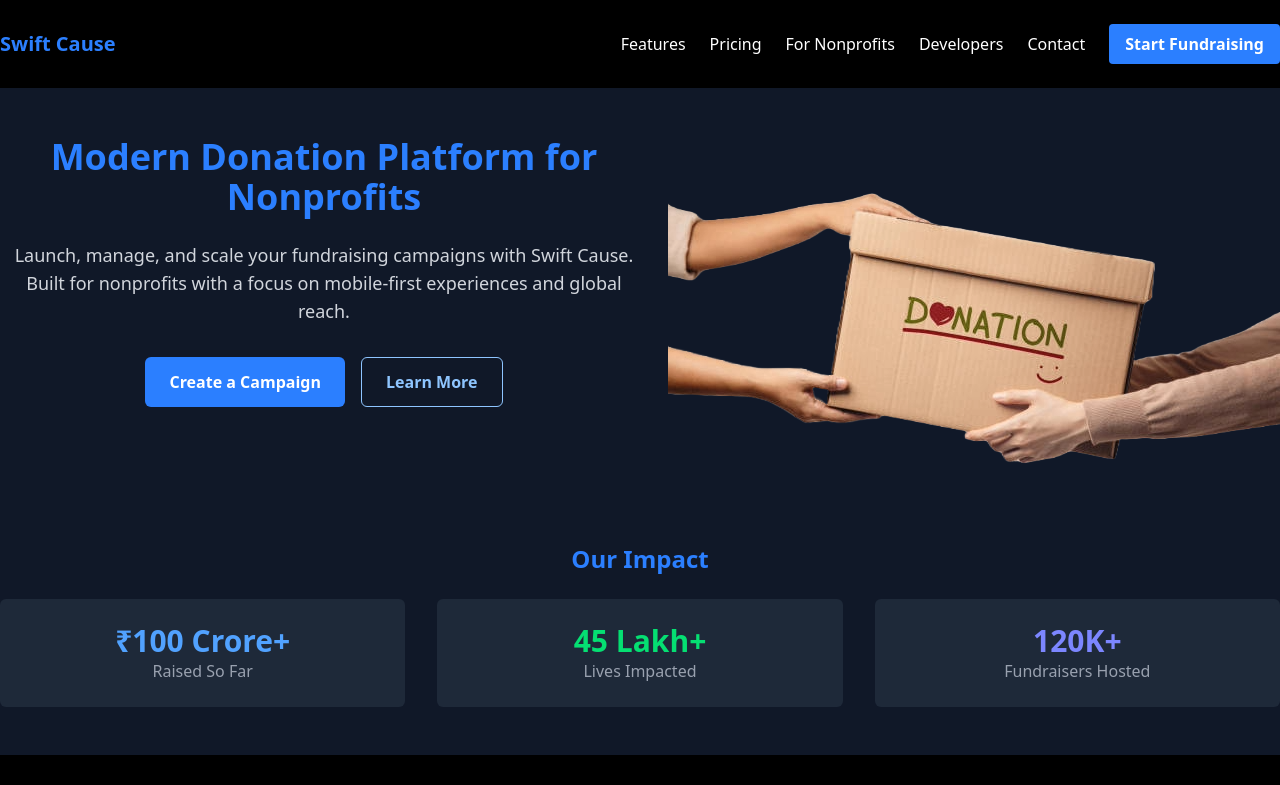
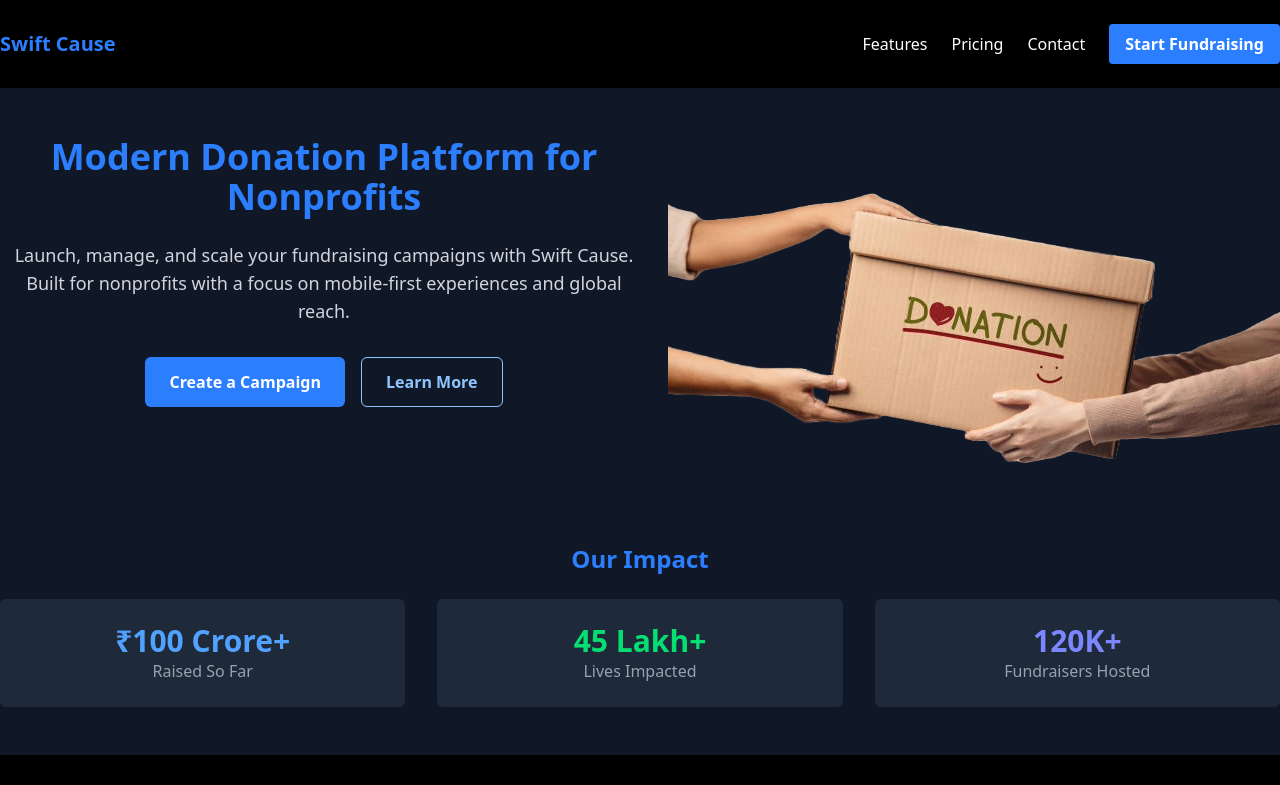
Before and after one commit to YNVSolutions/SwiftCause_Web, a Next.js app: page / in a window 1280 px wide. Shown: the top 785 px of the page. Built offline with nearby package versions, Linux system fonts and the light colour scheme.

Commit message:
removed extra non functional elements

```diff
--- a/app/Components/Others/NavBar.jsx
+++ b/app/Components/Others/NavBar.jsx
@@ -10,8 +10,6 @@ function Navbar() {
         <nav className="space-x-6">
           <Link href="/" className="text-white hover:text-blue-300">Features</Link>
           <Link href="/" className="text-white hover:text-blue-300">Pricing</Link>
-          <Link href="/" className="text-white hover:text-blue-300">For Nonprofits</Link>
-          <Link href="/" className="text-white hover:text-blue-300">Developers</Link>
           <Link href="/" className="text-white hover:text-blue-300">Contact</Link>
           <button className="bg-blue-500 hover:bg-blue-700 text-white font-semibold py-2 px-4 rounded focus:outline-none focus:shadow-outline">
             Start Fundraising
```
